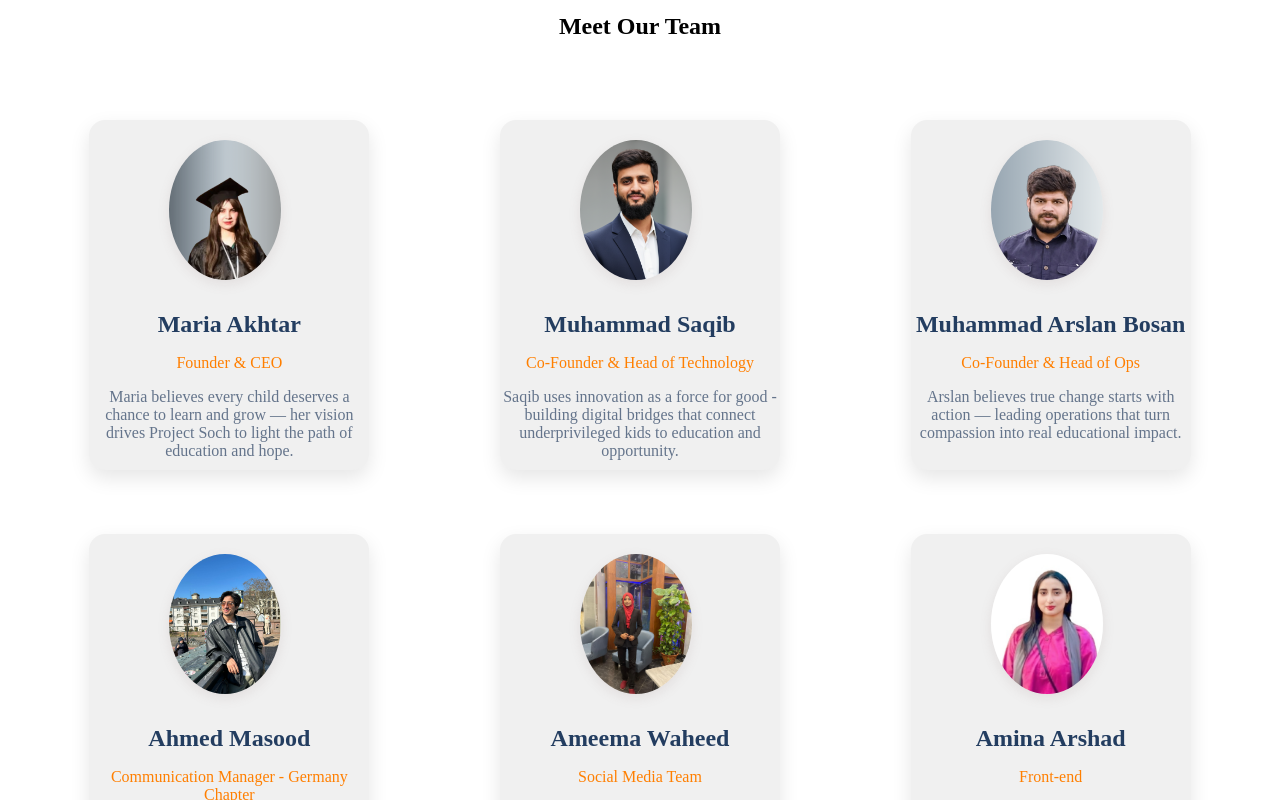
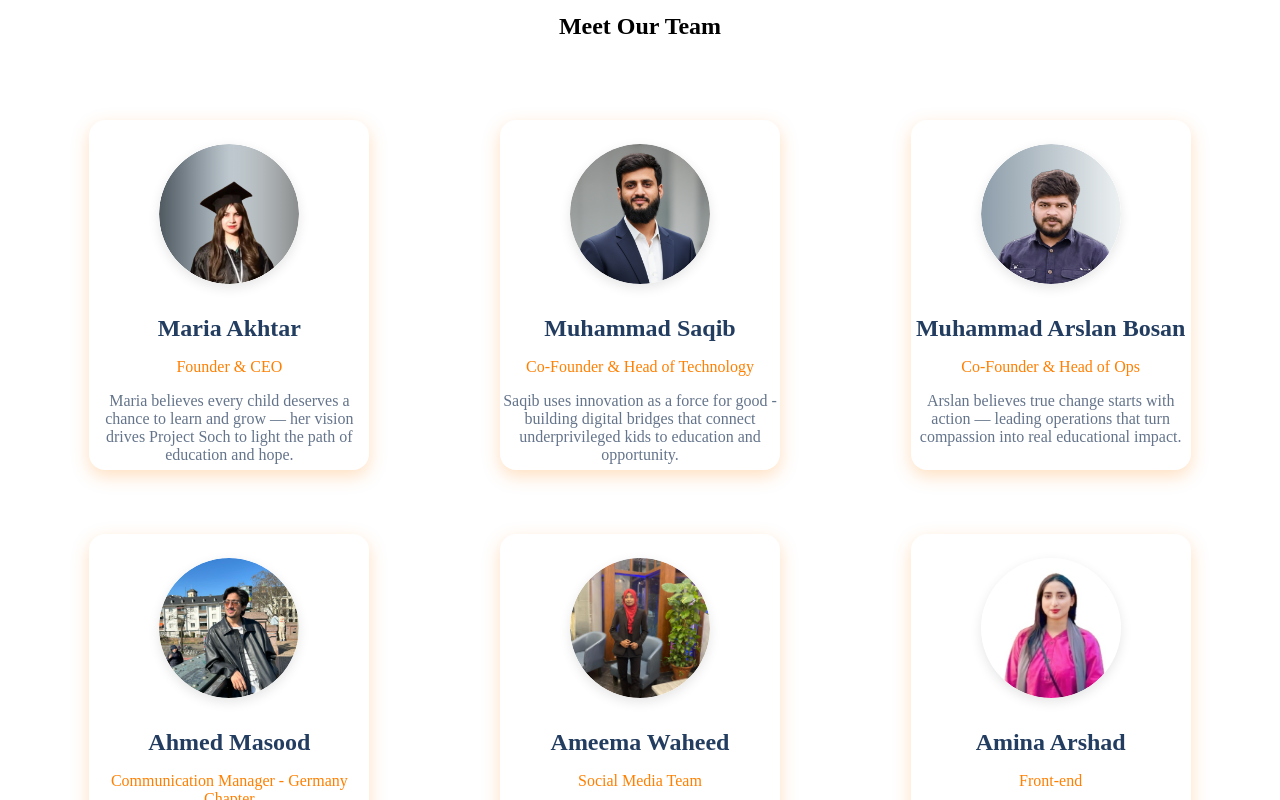
Before and after one commit to Maria715/projectsoch, a React (Create React App) app: page / in a window 1280 px wide. Shown: the part 4800-5600 px from the top of the page. Built offline with nearby package versions, Linux system fonts and the light colour scheme.

Commit message:
Update Volunteers.js

```diff
--- a/src/components/Volunteers.js
+++ b/src/components/Volunteers.js
@@ -18,19 +18,21 @@ const TeamMemberCard = ({ image, name, role, tagline, message }) => {
     transition: "transform 0.8s ease",
   };
 
-  const frontBackCommon = {
+    const frontBackCommon = {
     position: "absolute",
     width: "100%",
     height: "100%",
     backfaceVisibility: "hidden",
     borderRadius: "1rem",
     overflow: "hidden",
-    boxShadow: "0 8px 20px rgba(0,0,0,0.1)",
+    // soft shadow with orange tint
+    boxShadow: "0 6px 18px rgba(255, 127, 0, 0.25)",
   };
+
 
   const frontStyles = {
     ...frontBackCommon,
-    backgroundColor: "#f0f0f0",
+    backgroundColor: "white",
       position: "absolute",
   width: "100%",
   height: "100%",
@@ -55,23 +57,26 @@ const TeamMemberCard = ({ image, name, role, tagline, message }) => {
 
   //  front container for image
   const imageFrontContainer = {
-  alignItems:"10",
-  width: "40%",
-  height: "40%",
-  borderRadius: "55% / 55%",
-  overflow: "hidden",
-  boxShadow: "0 4px 12px rgba(145, 120, 120, 0.15)",
-  marginTop: "20px", //  reduce or remove this
-  marginLeft:"80px"
+    width: "140px",
+    height: "140px",
+    borderRadius: "50%",          // fully circular
+    overflow: "hidden",
+    backgroundColor: "white",   // same as card background
+    display: "flex",
+    alignItems: "center",
+    justifyContent: "center",
+    margin: "1.5rem auto",        // centers image horizontally
+    boxShadow: "0 4px 12px rgba(0, 0, 0, 0.1)",
   };
 
   const imageFrontStyles = {
     width: "100%",
     height: "100%",
     objectFit: "cover",
+    borderRadius: "50%",          // ensure image itself is circular
     display: "block",
-     marginTop: "0px",
   };
+
 // backimage
   const Imageshape = {
   width: "140px",   // was 100px
```
